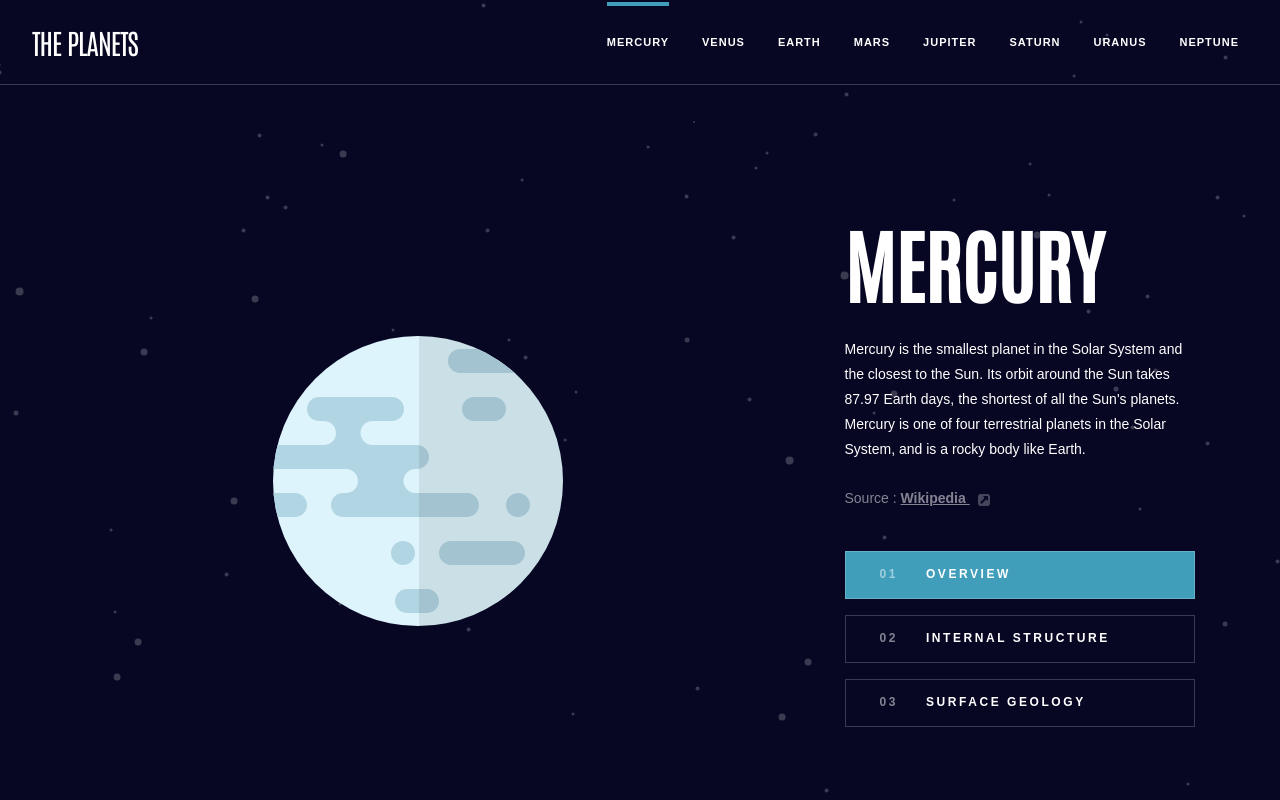
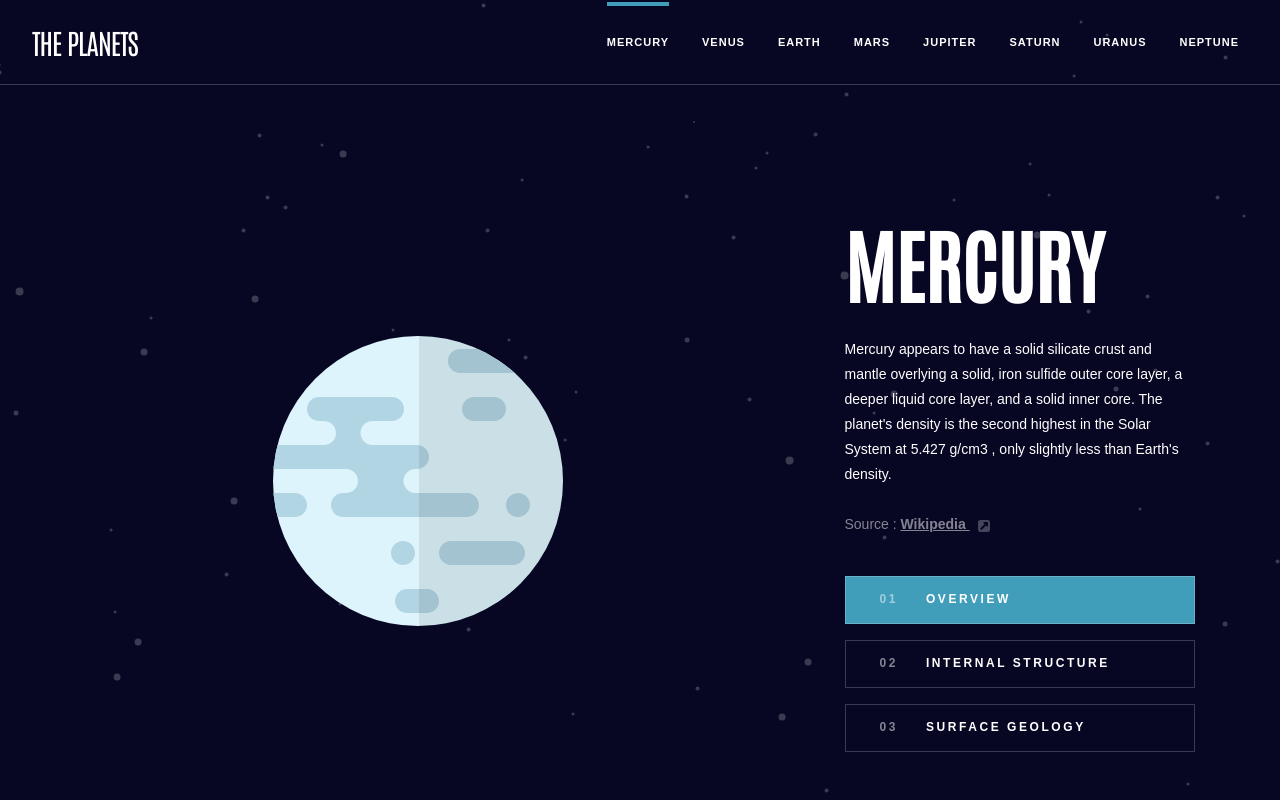
Before and after one commit to valentinaotocan/solar-system, a React (Vite) app: page /mercury in a window 1280 px wide. Shown: the top 800 px of the page. Built offline with nearby package versions, Linux system fonts and the light colour scheme; a web font is replaced by a local one.

Commit message:
Add internal structure content

```diff
--- a/src/Planets.tsx
+++ b/src/Planets.tsx
@@ -1,9 +1,10 @@
 import { useState } from "react";
 import { useParams } from "react-router-dom";
 import { ReactComponent as IconSource } from "./assets/icon-source.svg";
+import OverviewImage from "./components/OverviewImage";
 import OverviewText from "./components/OverviewText";
 import InternalStructureImage from './components/InternalStructureImage';
-import OverviewImage from "./components/OverviewImage";
+import InternalStructureText from "./components/InternalStructureText";
 import SurfaceGeologyImage from './components/SurfaceGeologyImage';
 import data from "./data.json";
 
@@ -17,8 +18,18 @@ function Planets() {
     return <div>Planet doesn't exist!</div>;
   }
 
+  const sourceMapping: {
+    [key: number]: string;
+  } = {
+    1: planet.overview.source,
+    2: planet.structure.source,
+    3: planet.geology.source,
+  };
+
   // Access the button background color for the current planet
   const buttonBackgroundColor = planet["btn-background"];
+  // Access the source URL based on the index
+  const sourceUrl = sourceMapping[index];
 
   return (
     <section className="planet">
@@ -37,11 +48,13 @@ function Planets() {
         </div>
         <div className="planet__main__text">
           <h1 className="planet__main__text__heading">{planet.name}</h1>
-          <OverviewText planet={planet} />
+          {index === 1 && <OverviewText planet={planet} />}
+          {index === 2 && <InternalStructureText planet={planet} />}
+
           <div className="planet__main__text__source">
             <span>Source : </span>
             <a
-              href={planet.overview.source}
+              href={sourceUrl}
               target="_blank"
               rel="noopener noreferrer"
             >
--- /dev/null
+++ b/src/components/InternalStructureText.tsx
@@ -0,0 +1,11 @@
+interface StructureContent {
+  planet: {
+    overview: {
+      content: string;
+    };
+  };
+}
+function InternalStructureText({ planet }: StructureContent) {
+  return <p>{planet.overview.content}</p>;
+}
+export default InternalStructureText;
--- a/src/components/OverviewText.tsx
+++ b/src/components/OverviewText.tsx
@@ -1,11 +1,11 @@
 interface OverviewContent {
   planet: {
-    overview: {
+    structure: {
       content: string;
     };
   };
 }
 function OverviewText({ planet }: OverviewContent) {
-  return <p>{planet.overview.content}</p>;
+  return <p>{planet.structure.content}</p>;
 }
 export default OverviewText;
```
